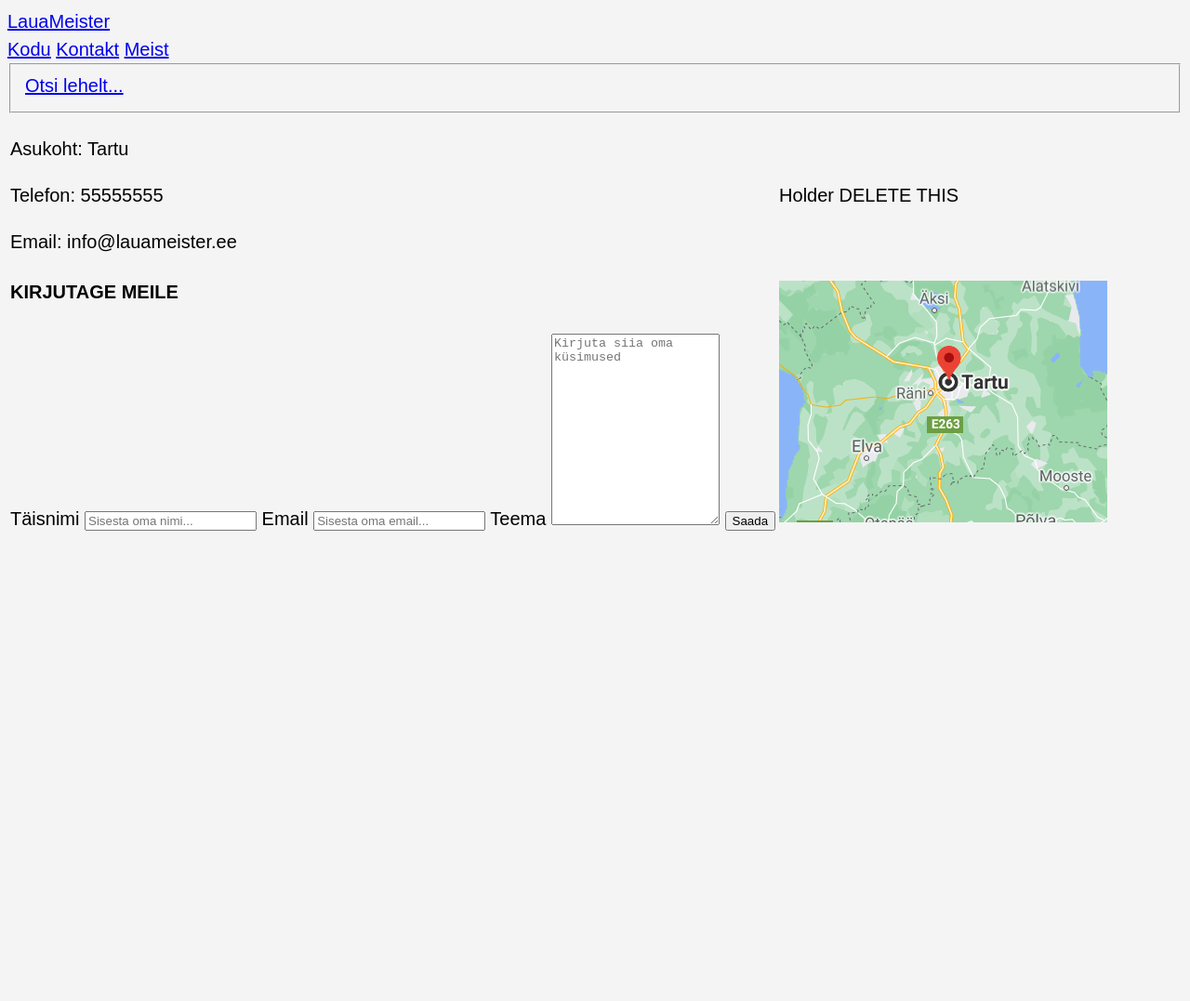
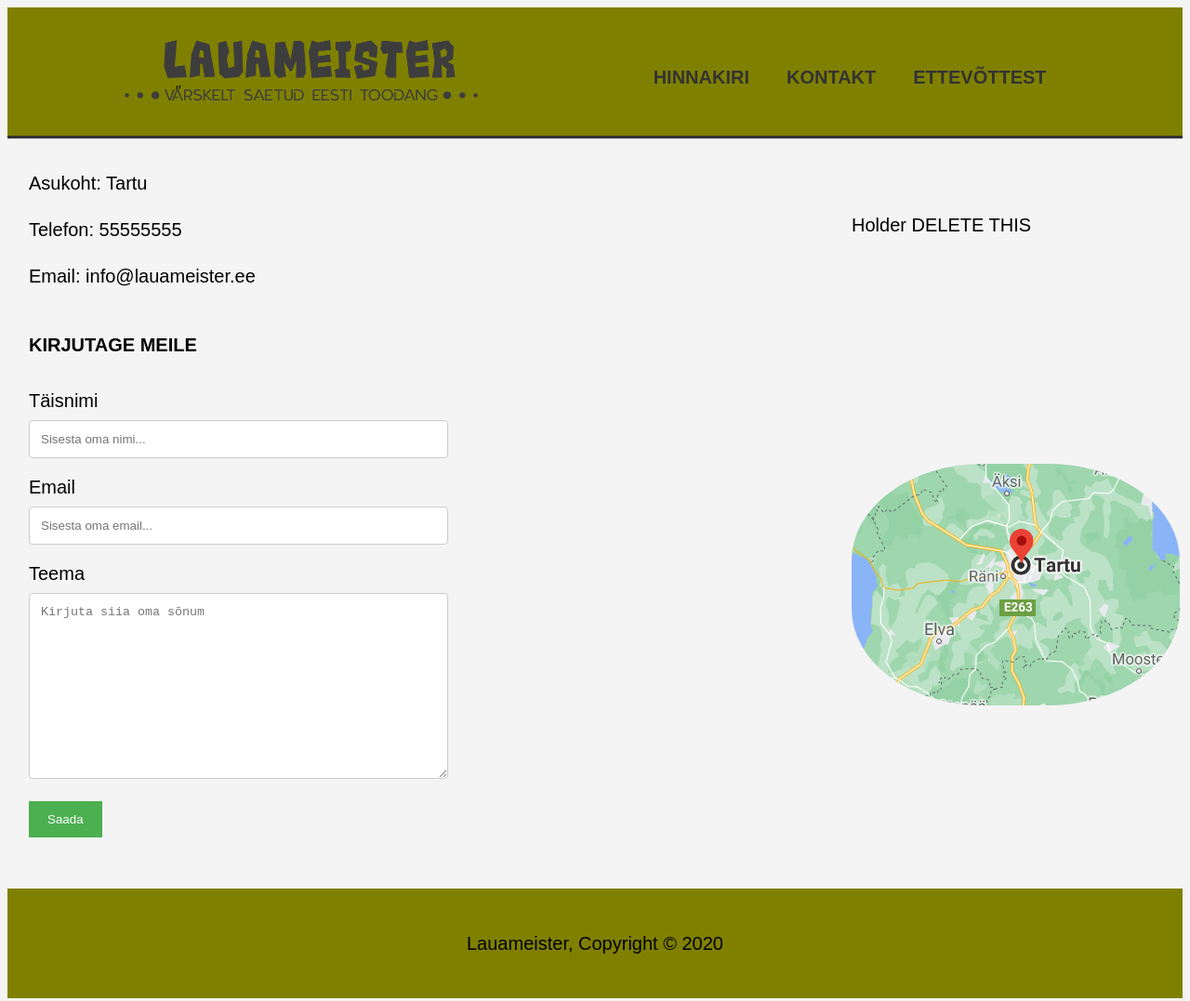
Before and after one commit to martenka/Veebileheprojekt, a plain HTML site: page contact.html in a window 1280 px wide. Shown: the whole page at 93% size. Before the commit the page ends 800 px from the top, so only its background shows below. Drawn offline with Linux system fonts and the light colour scheme.

Commit message:
Uuendused

```diff
--- a/contact.html
+++ b/contact.html
@@ -2,21 +2,27 @@
 <html>
   <head>
       <link rel="stylesheet" href="style.css">
-      <meta name="viewport" content="width=device-width, initial-scale=1">
-
+      <meta name="viewport"
+            content="width=device-width, user-scalable=no, initial-scale=1.0, maximum-scale=1.0, minimum-scale=1.0">
+      <meta http-equiv="X-UA-Compatible" content="ie=edge">
+      <meta charset="UTF-8">
     </head>
     <body>
-        <div class="header">
-            <a href="./index.html" class="logo">LauaMeister</a>
-            <div class="header-right">
-              <a class="active" href="./index.html">Kodu</a>
-              <a href="#contact">Kontakt</a>
-              <a href="#about">Meist</a>
-              <fieldset>
-                <a href="#otsi">Otsi lehelt...</a>
-              </fieldset>
+      <header>
+        <div class="main-container">
+            <div id="branding">
+                <a href="index.html"><img src="./images/Asset%202Visiit%20AP.png" alt="logo"></a>
+
             </div>
+            <nav>
+                <ul>
+                    <li><a href="about.html">Ettevõttest</a></li>
+                    <li><a href="contact.html">kontakt</a></li>
+                    <li><a href="services.html">Hinnakiri</a></li>
+                </ul>
+            </nav>
         </div>
+      </header>
       <div class="content">
             <table>
               <tr>
@@ -50,7 +56,7 @@
 
 
                       <label for="subject">Teema</label>
-                      <textarea id="subject" name="subject" placeholder="Kirjuta siia oma küsimused" style="height:200px"></textarea>
+                      <textarea id="subject" name="subject" placeholder="Kirjuta siia oma sõnum" style="height:200px"></textarea>
 
                       <input type="submit" value="Saada" onclick="submitpressed()">
 
@@ -72,5 +78,7 @@
             </table>
 
       </div>
-
+      <footer id="main-footer">
+        <p>Lauameister, Copyright &copy; 2020</p>
+      </footer>
     </body>
--- a/style.css
+++ b/style.css
@@ -158,3 +158,54 @@ header a:hover{
     }
 
 }
+
+/*Märten stuff*/
+
+.leftside{
+  padding-top: 10px;
+}
+.leftside p {
+  text-align: left;
+  padding-left: 20px;
+}
+/*.rightside p{
+  text-align: right;
+  padding: 12px;
+}*/
+.asukohapilt{
+  vertical-align: top;
+  border-radius: 40%;
+}
+
+input[type=text], select, textarea {
+  align-content: left;
+  width: 100%; /* Full width */
+  padding: 12px; /* Some padding */
+  border: 1px solid #ccc; /* Gray border */
+  border-radius: 4px; /* Rounded borders */
+  box-sizing: border-box; /* Make sure that padding and width stays in place */
+  margin-top: 6px; /* Add a top margin */
+  margin-bottom: 16px; /* Bottom margin */
+  resize: vertical /* Allow the user to vertically resize the textarea (not horizontally) */
+}
+
+/* Style the submit button with a specific background color etc */
+input[type=submit] {
+  background-color: #4CAF50;
+  color: white;
+  padding: 12px 20px;
+  border: none;
+  cursor: pointer;
+}
+
+/* When moving the mouse over the submit button, add a darker green color */
+input[type=submit]:hover {
+  background-color: #45a049;
+}
+
+/* Add a background color and some padding around the form */
+.contactform {
+  border-radius: 5px;
+  padding: 20px;
+  width: 50%;
+}
```
Also changed, not shown: index.html (+1 -1 lines), services.html (+1 -1 lines). Lines whose indentation alone changed are shown as unchanged.
